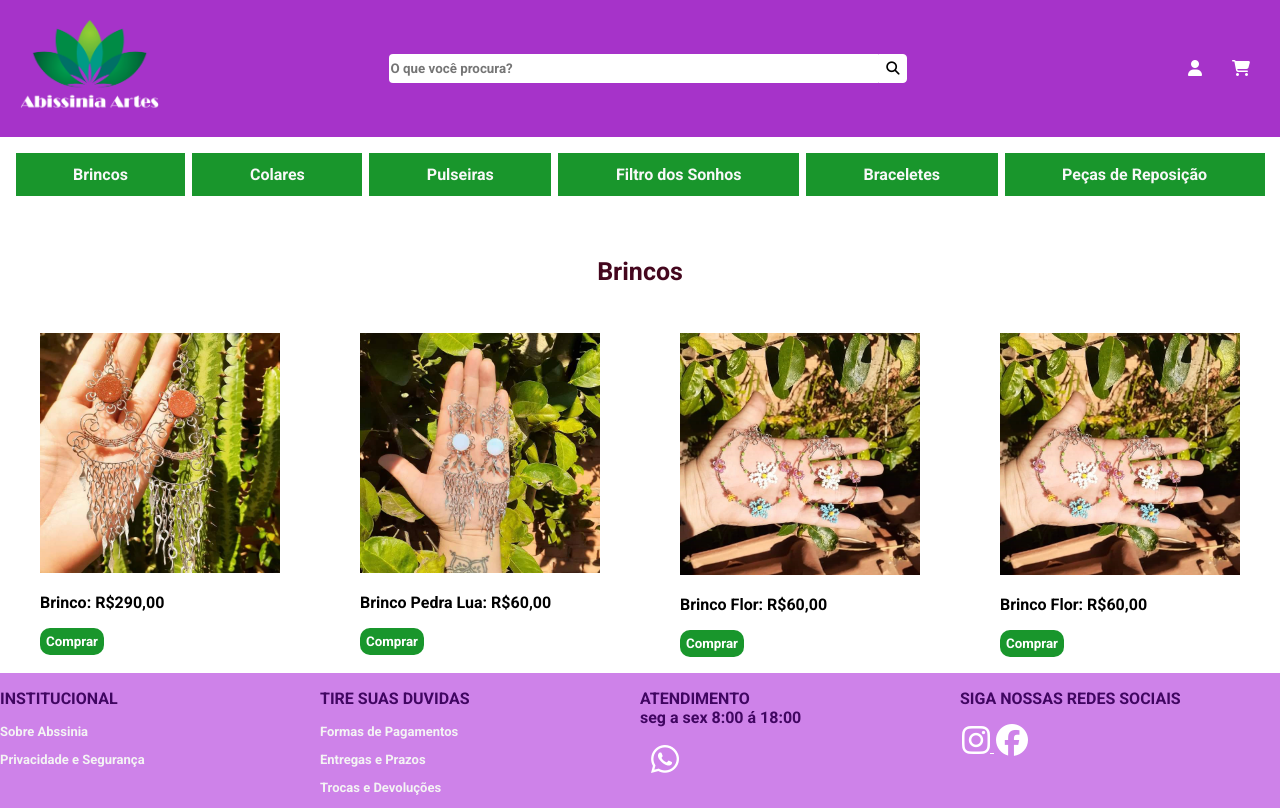
After one commit to luanadacosta/Absinia, a PHP site: page /brincos.html in a window 1280 px wide. The commit adds this page. Run offline with PHP 8.4, Linux system fonts and the light colour scheme; some libraries are stand-ins or nearby versions.

Commit message:
pagina_produtos

```diff
--- /dev/null
+++ b/assets/css/estilo-brincos.css
@@ -0,0 +1,26 @@
+@import url('https://fonts.googleapis.com/css2?family=Montserrat:ital,wght@0,300;1,400;1,500;1,600&family=Roboto:wght@700&display=swap');
+
+*{
+    font-family:'Roboto', sans-serif;
+    box-sizing: border-box;
+}
+
+body{
+    padding: 0;
+    margin: 0;
+}
+
+
+.promocoes{
+    margin-top: 40px;
+
+}
+
+#grid-produto{
+    display: grid;
+    grid-template-columns: repeat(4,1fr);
+}
+
+.grid-produto-item{
+    width: 100%;
+}
--- a/assets/css/style.css
+++ b/assets/css/style.css
@@ -138,6 +138,7 @@ body{
 
 .promocoes{
     margin-top: 40px;
+
 }
 
 /*altera o tamanho padrao de cada item do corosel*/
--- a/assets/js/script.js
+++ b/assets/js/script.js
@@ -1,5 +1,3 @@
-
-
 /*carrocel das imagens(rolagem) */
 const carouselDestaque = new Carousel(document.querySelector("#carousel-destaque"), {
   // Your options go here
--- /dev/null
+++ b/brincos.html
@@ -0,0 +1,188 @@
+<!DOCTYPE html>
+<html lang="pt-br">
+
+<head>
+    <meta charset="UTF-8">
+    <meta http-equiv="X-UA-Compatible" content="IE=edge">
+    <meta name="viewport" content="width=device-width, initial-scale=1.0">
+    <title>Absinia Artes</title>
+    <link rel="stylesheet" href="https://cdn.jsdelivr.net/npm/@fancyapps/ui@4.0/dist/fancybox.css" />
+    <!--link font awesome para funcionais icones do font awesome-->
+
+    <link rel="stylesheet" href="assets/css/style.css">
+    <link rel="stylesheet" href="assets/css/estilo-brincos.css">
+</head>
+
+<body>
+    <!--topo-->
+    <div id="container">
+        <header class="header">
+            <div class="item">
+                <img class="imagem" src="assets/img/logo3.png" alt="">
+            </div>
+
+            <div class="pesquisar">
+                <div class="div-lupa">
+                    <input class="input-lupa" type="text" name="pesquisar" id="pesquisar"
+                        placeholder="O que você procura?">
+                    <button class="btn-lupa" type="button" onclick="consultaLupa()">
+                        <i class="fa-solid fa-magnifying-glass"></i></button>
+                </div>
+            </div>
+            <div class="item ">
+                <a class="btn-login" type="button" href="admin/login.html"><i class="fa-solid fa-user"target="_blank"></i></a>
+            </div>
+
+            <!--icone do font awesome-->
+            <div class="item">
+                <a class="btn-login" type="button" onclick="validaLogin()"><i class="fa-solid fa-cart-shopping"></i></a>
+            </div>
+        </header>
+        <!--fim topo-->
+
+                <!--itens do menu-->
+                <div id="container-interno">
+
+                    <!--pai navbar-->
+                    <nav class="navbar">
+                        <div class="item-navbar">
+                            <a class="texto-navbar" href="">Brincos</a>
+                        </div>
+
+                        <div class="item-navbar">
+                            <a class="texto-navbar" href="">Colares</a>
+                        </div>
+
+                        <div class="item-navbar">
+                            <a class="texto-navbar" href="">Pulseiras</a>
+                        </div>
+
+                        <div class="item-navbar">
+                            <a class="texto-navbar" href="">Filtro dos Sonhos</a>
+                        </div>
+
+                        <div class="item-navbar">
+                            <a class="texto-navbar" href="">Braceletes</a>
+                        </div>
+
+                        <div class="item-navbar">
+                            <a class="texto-navbar" href="">Peças de Reposição</a>
+                        </div>
+                    </nav>
+                </div>
+
+
+        <div class="promocoes">
+            <p class="promocoes-titulo">Brincos</p>
+            <div id="grid-produto" class="carousel">
+
+                <div class="grid-produto-item">
+                    <figure class="promocoes-figure">
+                        <img class="promocoes-img" src="assets/img/brinco_pedra_sol.jpg" alt="">
+                        <figcaption>
+                            <p>Brinco: R$290,00</p>
+                            <button class="btn-comprar" type="button" onclick="addProduto()" >Comprar</button>
+                        </figcaption>
+                    </figure>
+                </div>
+
+                <div class="grid-produto-item">
+                    <figure class="promocoes-figure">
+                        <img class="promocoes-img" src="assets/img/brinco_pedra_branca.jpg" alt="">
+                        <figcaption>
+                            <p>Brinco Pedra Lua: R$60,00</p>
+                            <button class="btn-comprar" type="button" onclick="addProduto()" >Comprar</button>
+                        </figcaption>
+                    </figure>
+                </div>
+
+                <div class="grid-produto-item">
+                    <figure class="promocoes-figure">
+                        <img class="promocoes-img" src="assets/img/brinco.flor.jpg" alt="">
+                        <figcaption>
+                            <p>Brinco Flor: R$60,00</p>
+                            <button class="btn-comprar" type="button" onclick="addProduto()" >Comprar</button>
+                        </figcaption>
+                    </figure>
+                </div>
+
+                <div class="grid-produto-item">
+                    <figure class="promocoes-figure">
+                        <img class="promocoes-img" src="assets/img/brinco.flor.jpg" alt="">
+                        <figcaption>
+                            <p>Brinco Flor: R$60,00</p>
+                            <button class="btn-comprar" type="button" onclick="addProduto()" >Comprar</button>
+                        </figcaption>
+                    </figure>
+                </div>
+
+
+        </div>
+        <footer class="rodape">
+            <div class="rodape-item">
+                <p class="rodape-titulo">INSTITUCIONAL</p>
+                <a class="rodape-texto" href="">
+                    <p>Sobre Abssinia</p>
+                </a>
+
+                <a class="rodape-texto" href="">
+                    <p>Privacidade e Segurança</p>
+                </a>
+            </div>
+
+            <div class="rodape-item">
+                <P class="rodape-titulo">TIRE SUAS DUVIDAS</p>
+
+                <a class="rodape-texto" href="">
+                    <p>Formas de Pagamentos</p>
+                </a>
+
+                <a class="rodape-texto" href="">
+                    <p>Entregas e Prazos</p>
+                </a>
+
+                <a class="rodape-texto" href="">
+                    <p>Trocas e Devoluções</p>
+                </a>
+            </div>
+
+            <div class="rodape-item">
+                <P class="rodape-titulo">ATENDIMENTO <br>
+                    seg a sex 8:00 á 18:00</p>
+
+                </a>
+
+
+                <a class="whats" type="button" href="https://wa.link/po4n6h" target="_blank">
+                    <i class="fa-brands fa-brands fa-whatsapp fa-2x"></i>
+
+                </a>
+
+            </div>
+
+            <div class="rodape-item">
+                <P class="rodape-titulo">SIGA NOSSAS REDES SOCIAIS</p>
+
+                    <div class="social">
+                        <a class="social" type="button" href="https://instagram.com/abissinia_artes/ " target="_blank">
+                            <i class="fa-brands fa-instagram fa-2x"></i>
+                        </a>
+
+                        <a class="social" type="button" href="https://www.facebook.com/profile.php?id=100063766554825" target="_blank">
+                            <i class="fa-brands fa-facebook fa-2x"></i>
+                        </a>
+                    </div>
+            </div>
+        </div>
+    </footer>
+
+
+</div>
+<!--Importação do Fancy-->
+<script src="https://cdn.jsdelivr.net/npm/@fancyapps/ui@4.0/dist/fancybox.umd.js"></script>
+<script src="https://kit.fontawesome.com/de12576d65.js" crossorigin="anonymous"></script>
+<!-- <script src="https:kit.fontwesome.com/d1a9a58100.js" crossorigin="anonymous"></script> -->
+<script src="assets/js/script.js"></script>
+</body>
+
+</html>
```
